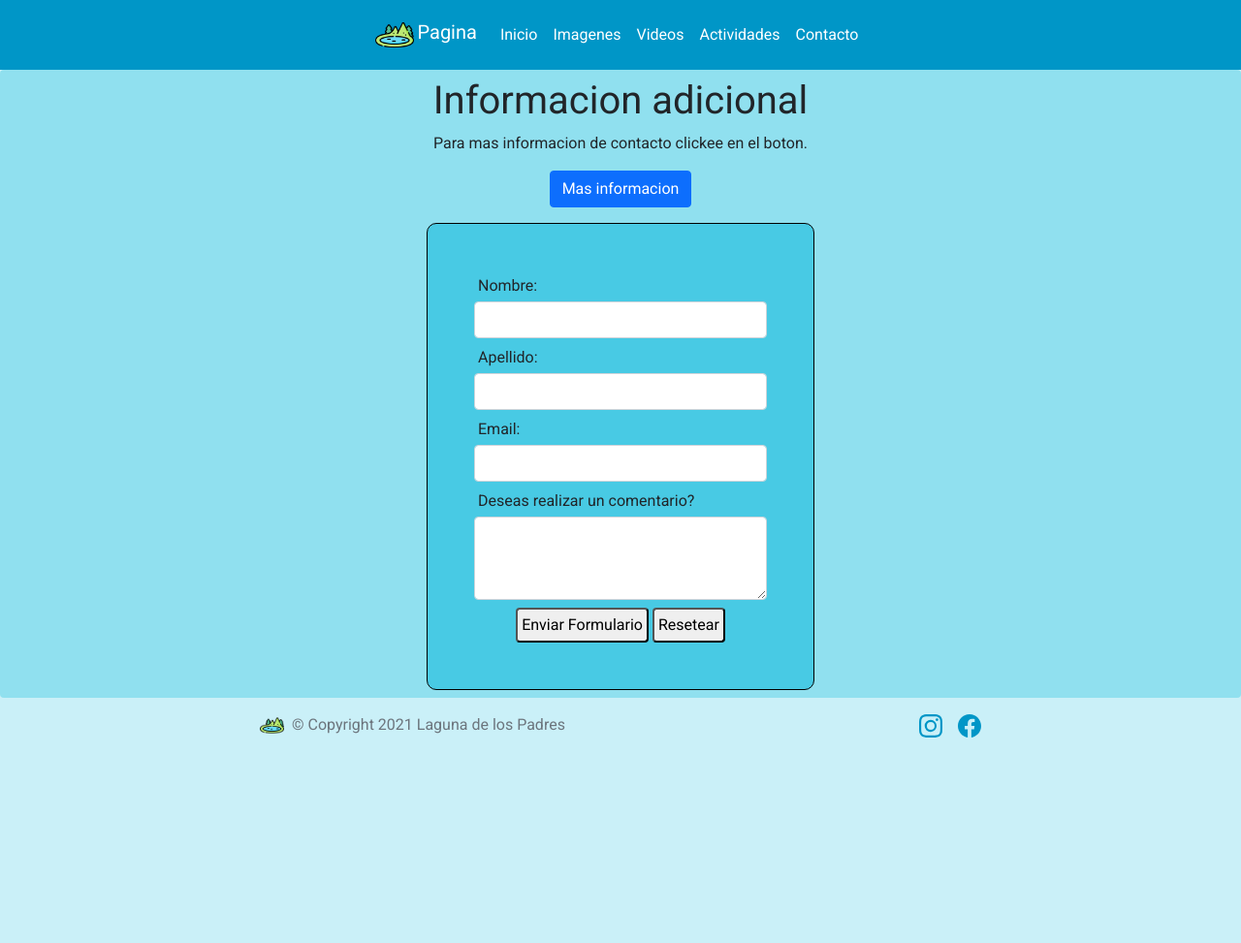
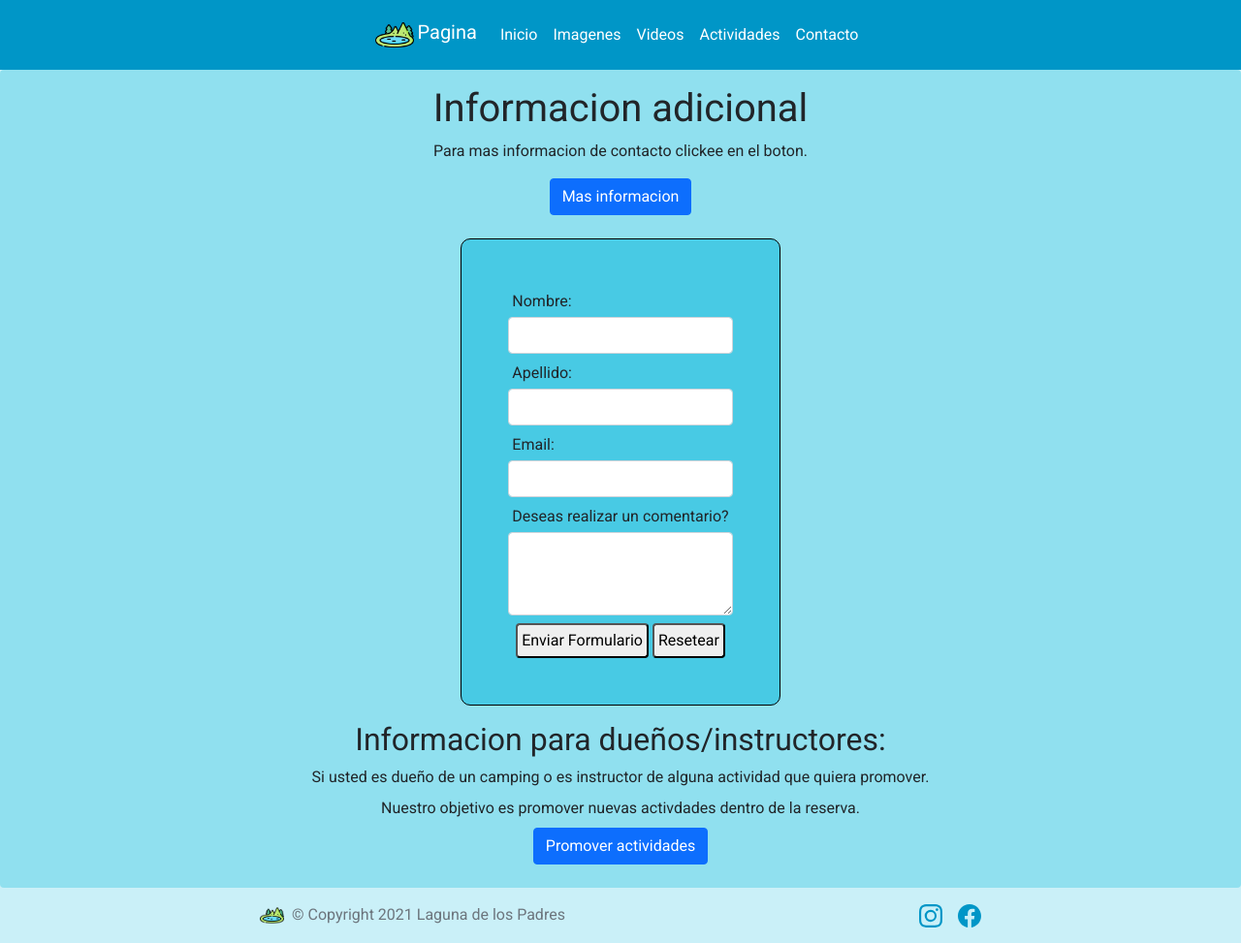
Before and after one commit to agustinfarinia1/curso-desarrollo-web, a website: page pages/contacto.html in a window 1280 px wide. Shown: the whole page at 97% size. Before the commit the page ends 800 px from the top, so only its background shows below. Drawn offline with nearby package versions, Linux system fonts and the light colour scheme.

Commit message:
ajustes contato

```diff
--- a/pages/contacto.html
+++ b/pages/contacto.html
@@ -57,12 +57,12 @@
 
     <!-- Main -->
     <main class="p-2 rounded">
-        <section class="center">
+        <section class="center mt-2 mb-2">
             <h1>Informacion adicional</h1>
             <p>Para mas informacion de contacto clickee en el boton.</p>
-            <button type="button" class="btn btn-primary" data-toggle="collapse" data-target="#info">Mas
+            <button type="button" class="btn btn-primary" data-toggle="collapse" data-target="#info-contacto">Mas
                 informacion</button>
-            <div id="info" class="collapse">
+            <div id="info-contacto" class="collapse">
                 <p>
                     Telefono : +5492235171717
                 </p>
@@ -73,25 +73,39 @@
         </section>
         <section class="d-flex justify-content-center mt-3">
             <form class="p-5 formularios" action="" method="post">
-                <div class="mb-1">
+                <div class="mb-1 div-inputs">
                     <label class="p-1" for="nombre">Nombre:</label>
                     <input type="text" class="form-control" name="nombre" id="nombre" />
                 </div>
-                <div class="mb-1">
+                <div class="mb-1 div-inputs">
                     <label class="p-1" for="apellido">Apellido:</label>
                     <input type="text" class="form-control" name="apellido" id="apellido" />
                 </div>
-                <div class="mb-1">
+                <div class="mb-1 div-inputs">
                     <label class=" p-1" for="email">Email:</label>
                     <input type="email" class="form-control" name="email" id="email" />
                 </div>
-                <label class="p-1" for="comentario">Deseas realizar un comentario?</label>
-                <textarea class="form-control" name="comentario" id="comentario" rows="3"></textarea>
+                <div class="mb-1 div-inputs">
+                    <label class="p-1" for="comentario">Deseas realizar un comentario?</label>
+                    <textarea class="form-control" name="comentario" id="comentario" rows="3"></textarea>
+                </div>
                 <div class="center mt-2">
                     <input class="p-1 rounded" type="submit" value="Enviar Formulario" />
                     <input class="p-1 rounded" type="reset" value="Resetear" />
                 </div>
             </form>
+        </section>
+        <section class="center mt-3 mb-3">
+            <h2>Informacion para dueños/instructores:</h2>
+            <p class="contenedor-ajustado">Si usted es dueño de un camping o es instructor de alguna actividad que
+                quiera promover.</p>
+            <p class="contenedor-ajustado mt-2 mb-2">Nuestro objetivo es promover nuevas activdades dentro de la
+                reserva.</p>
+            <a href="https://www.gmail.com">
+                <button type="button" class="btn btn-primary">Promover
+                    actividades
+                </button>
+            </a>
         </section>
     </main>
 
--- a/scss/_globals.scss
+++ b/scss/_globals.scss
@@ -11,7 +11,7 @@ $colores: (
     box-sizing: border-box;
 }
 
-@media only screen and (min-width: 2500px) {
+@media only screen and (min-width:2500px) {
 
     header{
         font-size: 2rem;
--- a/scss/_main.scss
+++ b/scss/_main.scss
@@ -29,10 +29,17 @@ main {
     }
 }
 
+.div-inputs{
+    max-width: 300px;
+    margin: auto;
+    display: flex;
+    flex-direction: column;
+}
+
 form {
     justify-content: center;
     background-color: #48cae4;
-    width: 400px;
+    max-width: 500px;
     border: 1px solid black;
     border-radius: 10px;
 }
```
Also changed, not shown: css/style.css, 1 other file.
